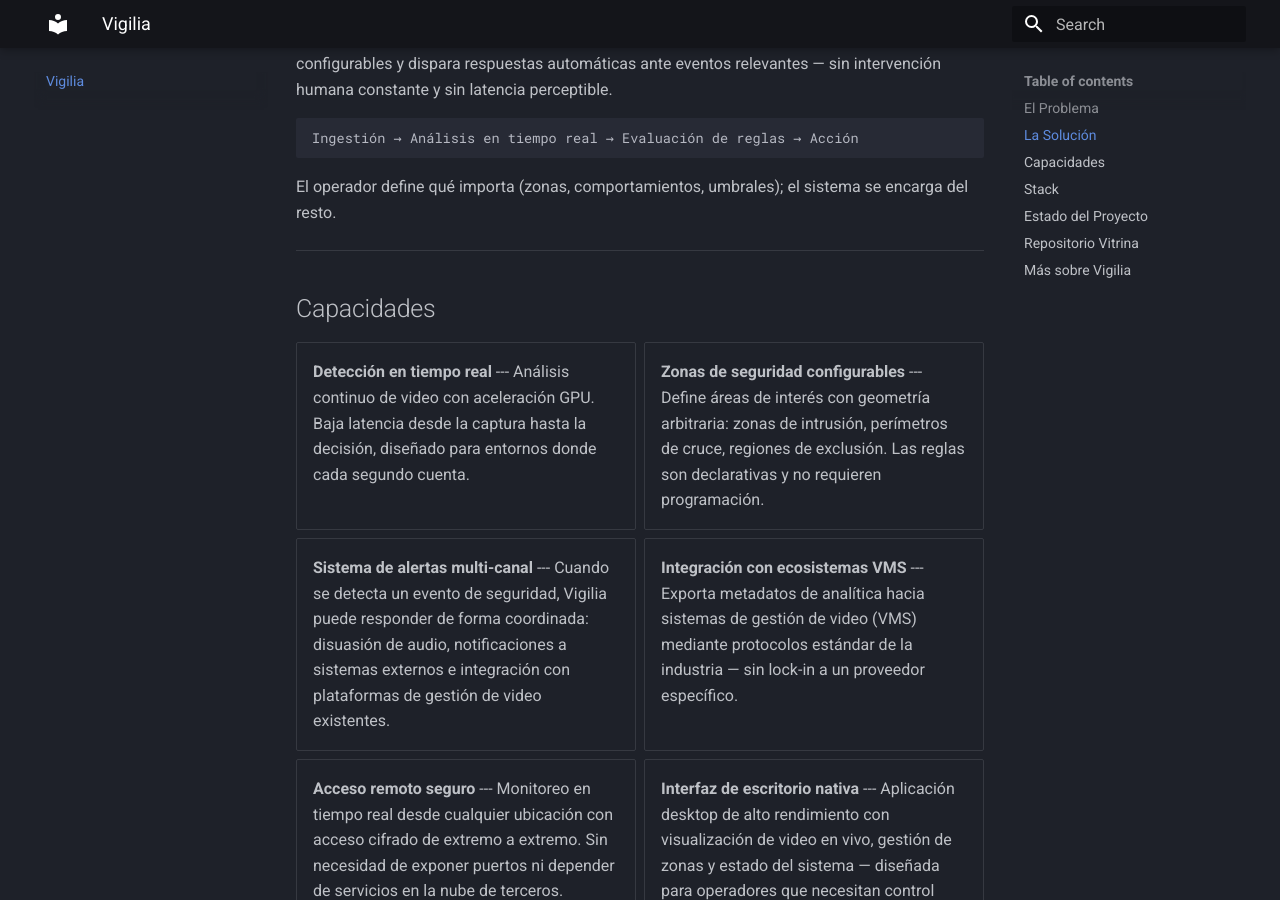
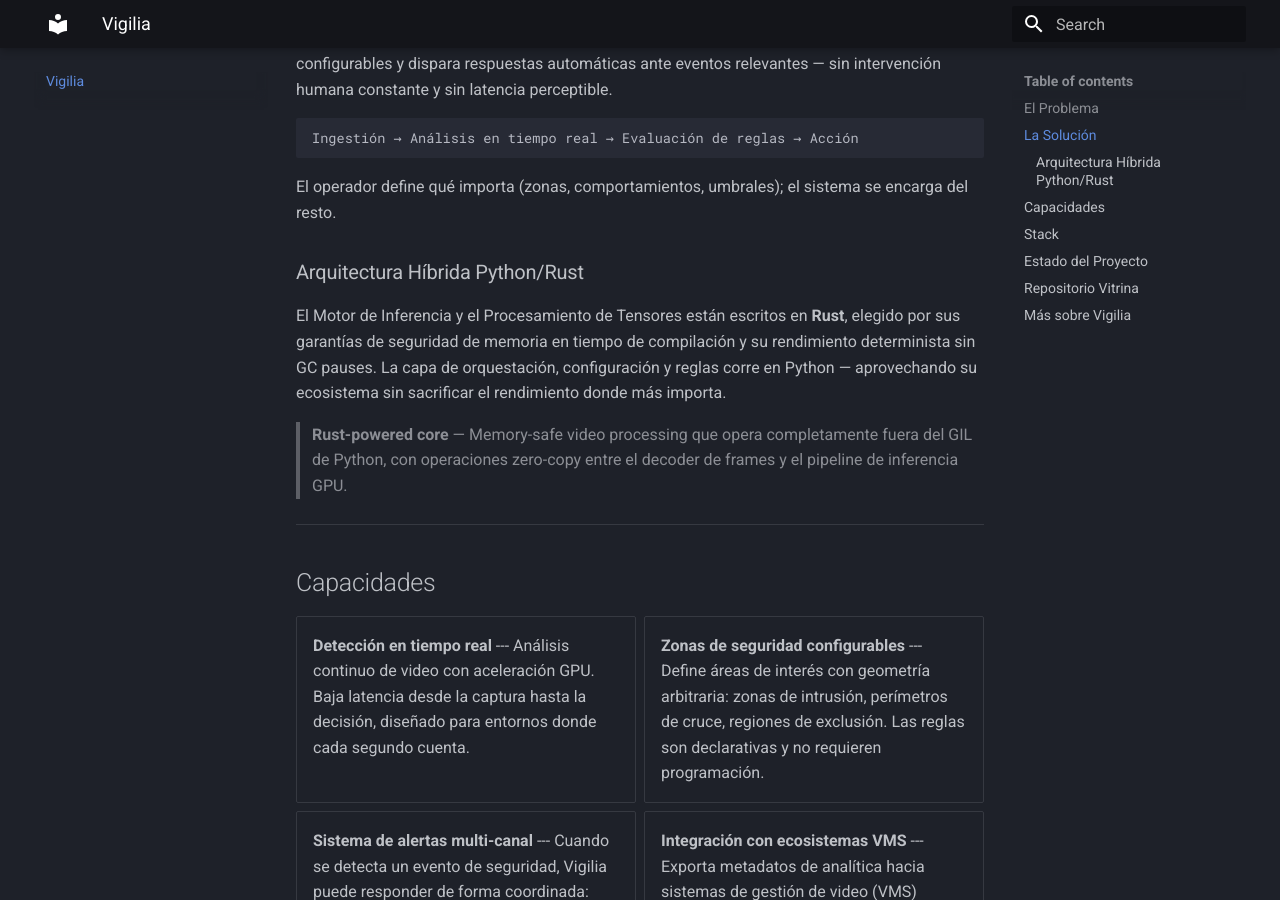
Before and after one commit to Bajmein/locus, an MkDocs documentation site: the page built from docs/vigilia/index.md, in a window 1280 px wide and 900 px high, scrolled down 631 px. Built offline with MkDocs 1.6.1 and Material for MkDocs 9.7.7, drawn with Linux system fonts in a browser that asks for light colours.

Commit message:
docs: highlight Rust high-performance core and hybrid architecture
Co-Authored-By: Claude Sonnet 4.6 <noreply@anthropic.com>

```diff
--- a/docs/vigilia/index.md
+++ b/docs/vigilia/index.md
@@ -34,6 +34,18 @@ Ingestión → Análisis en tiempo real → Evaluación de reglas → Acción
 
 El operador define qué importa (zonas, comportamientos, umbrales); el sistema
 se encarga del resto.
+
+### Arquitectura Híbrida Python/Rust
+
+El Motor de Inferencia y el Procesamiento de Tensores están escritos en
+**Rust**, elegido por sus garantías de seguridad de memoria en tiempo de
+compilación y su rendimiento determinista sin GC pauses. La capa de
+orquestación, configuración y reglas corre en Python — aprovechando su
+ecosistema sin sacrificar el rendimiento donde más importa.
+
+> **Rust-powered core** — Memory-safe video processing que opera completamente
+> fuera del GIL de Python, con operaciones zero-copy entre el decoder de frames
+> y el pipeline de inferencia GPU.
 
 ---
 
```
Also changed, not shown: docs/forge/index.md (+7 -0 lines), docs/vigilia-edge/index.md (+9 -0 lines).
